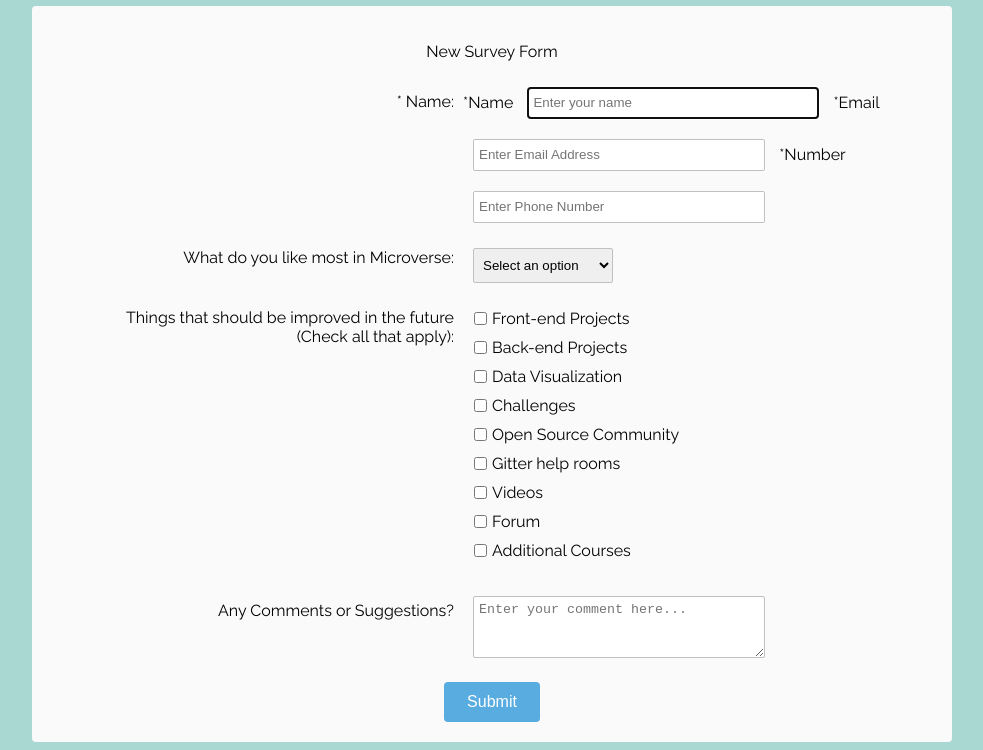
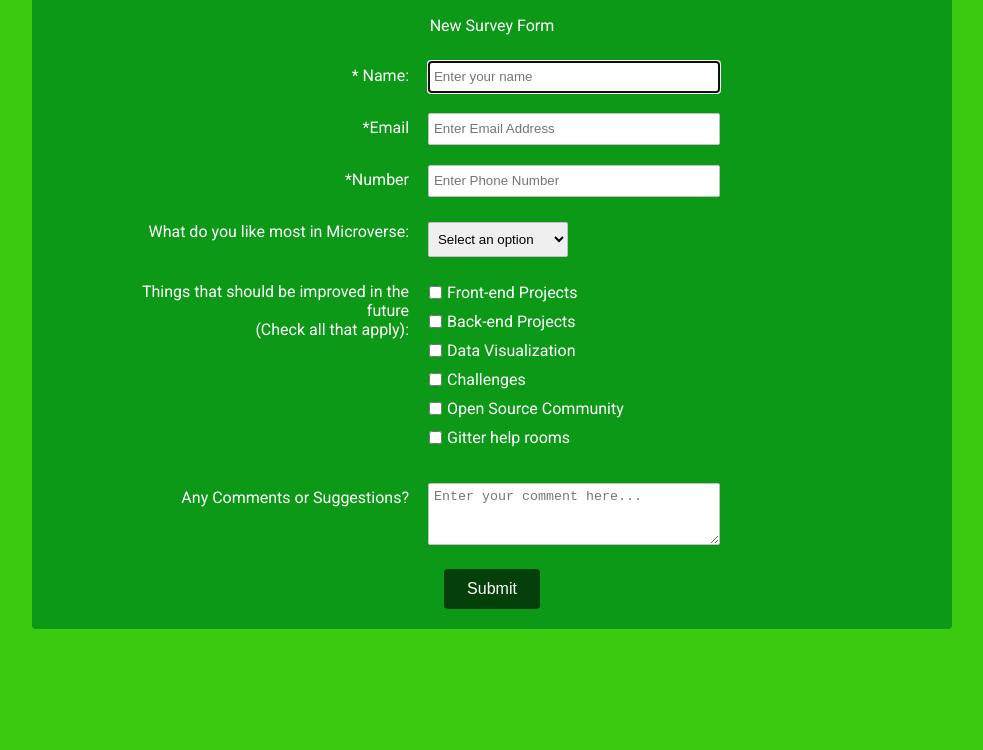
Before and after one commit to JamesUgbanu/Microverse-Challenge, a plain HTML site: page index.html in a window 1280 px wide. Shown: the part 101-851 px from the top of the page, without its empty margins (148-1131 px from the left). After the commit the page ends 800 px from the top, so only its background shows below. Drawn offline with Linux system fonts and the light colour scheme.

Commit message:
improve the aestethics on both html and css

```diff
--- a/index.html
+++ b/index.html
@@ -5,7 +5,7 @@
     <meta http-equiv='X-UA-Compatible' content='IE=edge'>
     <title>Microverse Challenge</title>
     <meta name='viewport' content='width=device-width, initial-scale=1'>
-    <link rel='stylesheet' type='text/css' media='screen' href='style.css'>>
+    <link rel='stylesheet' type='text/css' media='screen' href='style.css'>
 </head>
 <body>
    <h1 id="title">Survey Form</h1>
@@ -19,15 +19,27 @@
         <label id="name-label" for="name">* Name: </label>
       </div>
       <div class="rightTab">
-        <label id="name-label">*Name</label>
         <input autofocus type="text" name="name" id="name" class="input-field" placeholder="Enter your name" required>
-        <label id="name-label">*Email</label>
-        <input type="email" name="email" id="email" class="input-field" placeholder="Enter Email Address" required>
-        <label id="name-label">*Number</label>
-        <input type="number" name="number" id="number" class="input-field" placeholder="Enter Phone Number" min="1" max="9" required>
       </div>
        </div>
 
+      <div class="rowTab">
+      <div class="labels">
+        <label id="name-label">*Email</label>
+      </div>
+      <div class="rightTab">
+          <input type="email" name="email" id="email" class="input-field" placeholder="Enter Email Address" required>
+      </div>
+       </div>
+
+       <div class="rowTab">
+          <div class="labels">
+              <label id="name-label">*Number</label>
+          </div>
+          <div class="rightTab">
+              <input type="number" name="number" id="number" class="input-field" placeholder="Enter Phone Number" min="1" max="9" required>
+          </div>
+           </div>
     <div class="rowTab">
       <div class="labels">
         <label for="like-most">What do you like most in Microverse: </label>
@@ -54,9 +66,6 @@
           <li class="checkbox"><label><input name="prefer" value="4" type="checkbox" class="userRatings">Challenges</label></li>
           <li class="checkbox"><label><input name="prefer" value="5" type="checkbox" class="userRatings">Open Source Community</label></li>
           <li class="checkbox"><label><input name="prefer" value="6" type="checkbox" class="userRatings">Gitter help rooms</label></li>
-          <li class="checkbox"><label><input name="prefer" value="7" type="checkbox" class="userRatings">Videos</label></li>
-          <li class="checkbox"><label><input name="prefer" value="8" type="checkbox" class="userRatings">Forum</label></li>
-          <li class="checkbox"><label><input name="prefer" value="9" type="checkbox" class="userRatings">Additional Courses</label></li>
         </ul>
       </div>
     </div>
--- a/style.css
+++ b/style.css
@@ -1,11 +1,12 @@
-@import url(https://fonts.googleapis.com/css?family=Raleway:400,500);
+@import url(https://fonts.googleapis.com/css?family=Roboto:400,500);
 
 html,
 body {
-  background-color: #a9d7d1;
+  background-color: #3bca0f;
   text-align: center;
-  font-family: 'Raleway', Helvetica, sans-serif;
+  font-family: 'Roboto', Helvetica, sans-serif;
   min-width: 320px;
+  color: #fff;
 }
 
 header {
@@ -15,7 +16,7 @@ header {
 }
 
 #form-outer {
-  background-color: rgb(250, 250, 250);
+  background-color: rgb(12, 153, 24);
   margin: 0 auto;
   border-radius: 4px;
   width: 75%;
@@ -27,7 +28,7 @@ header {
 .labels {
   display: inline-block;
   text-align: right;
-  width: 40%;
+  width: 30%;
   padding: 5px;
   vertical-align: top;
   margin-top: 10px;
@@ -56,14 +57,15 @@ input[type="checkbox"] {
 }
 
 #submit {
-  background-color: #59ace0;
+  background-color: rgb(5, 63, 9);
   border-radius: 4px;
-  color: white;
+  color: #fff;
   font-size: 1em;
   height: 40px;
   width: 96px;
   margin: 10px;
   border: 0px solid;
+  cursor: pointer;
 }
 
 .dropdown {
```
